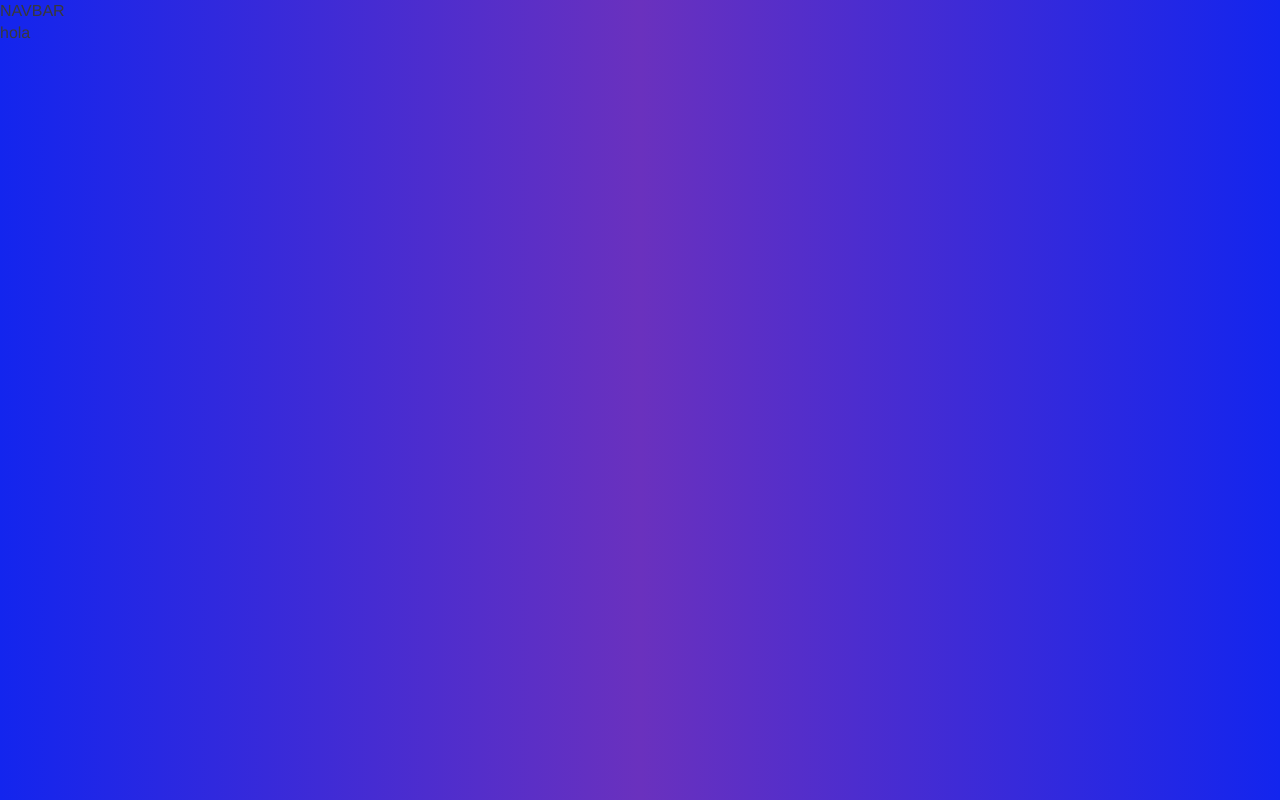
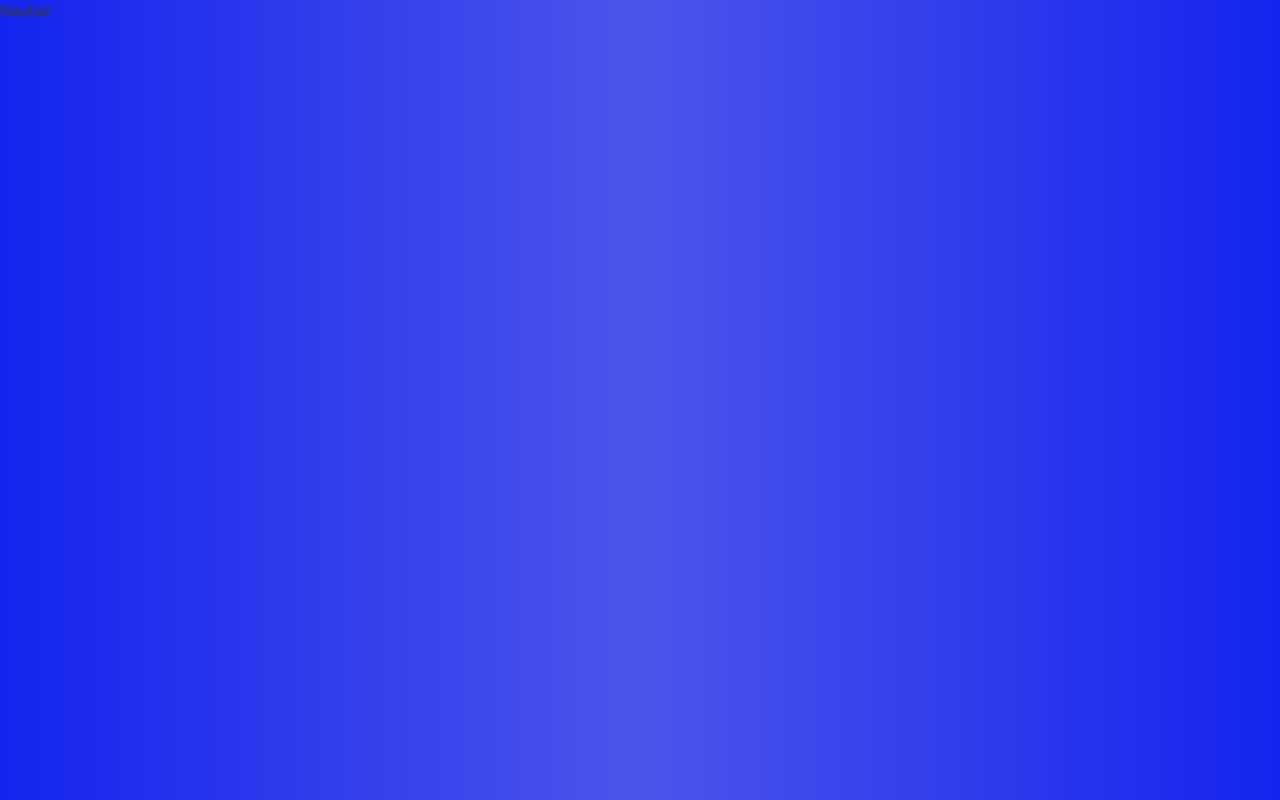
Before and after one commit to GuillermoGodoyPro/ReactPortfolio, a React (Create React App) app: page / in a window 1280 px wide. Built offline with nearby package versions, Linux system fonts and the light colour scheme.

Commit message:
Actualizacion proy bookgg

```diff
--- a/src/App.css
+++ b/src/App.css
@@ -135,8 +135,7 @@ svg {
 /* Configuramos la tipografía para toda la web */
 body {
   background: rgb(255,237,237);
-background: linear-gradient(90deg, rgba(255,237,237,0.5661252900232019) 0%, rgba(19,37,238,1) 0%, rgba(106,49,190,1) 50%, rgba(19,37,238,1) 100%);
-  min-height: 100vh;
+  background: linear-gradient(90deg, rgba(255,237,237,0.5661252900232019) 0%, rgba(19,37,238,1) 0%, rgba(76,85,234,1) 50%, rgba(19,37,238,1) 100%);  min-height: 100vh;
   font-size: 100%;
   font-family: var(--tipo-principal);
   color: var(--negro);
--- a/src/App.js
+++ b/src/App.js
@@ -1,11 +1,10 @@
 import './App.css';
-import { NavBar } from './components/NavBar';
+import { Navbar } from './components/Navbar';
 
 function App() {
   return (
     <div className="App">
-      <NavBar/>
-      hola
+      <Navbar/>
     </div>
   );
 }
--- a/src/components/NavBar.jsx
+++ b/src/components/NavBar.jsx
@@ -1,9 +1,7 @@
 import React from 'react'
 
-export const NavBar = () => {
+export const Navbar = () => {
   return (
-    <div>
-        <h2>NAVBAR</h2>
-    </div>
+    <div>Navbar</div>
   )
 }
```
